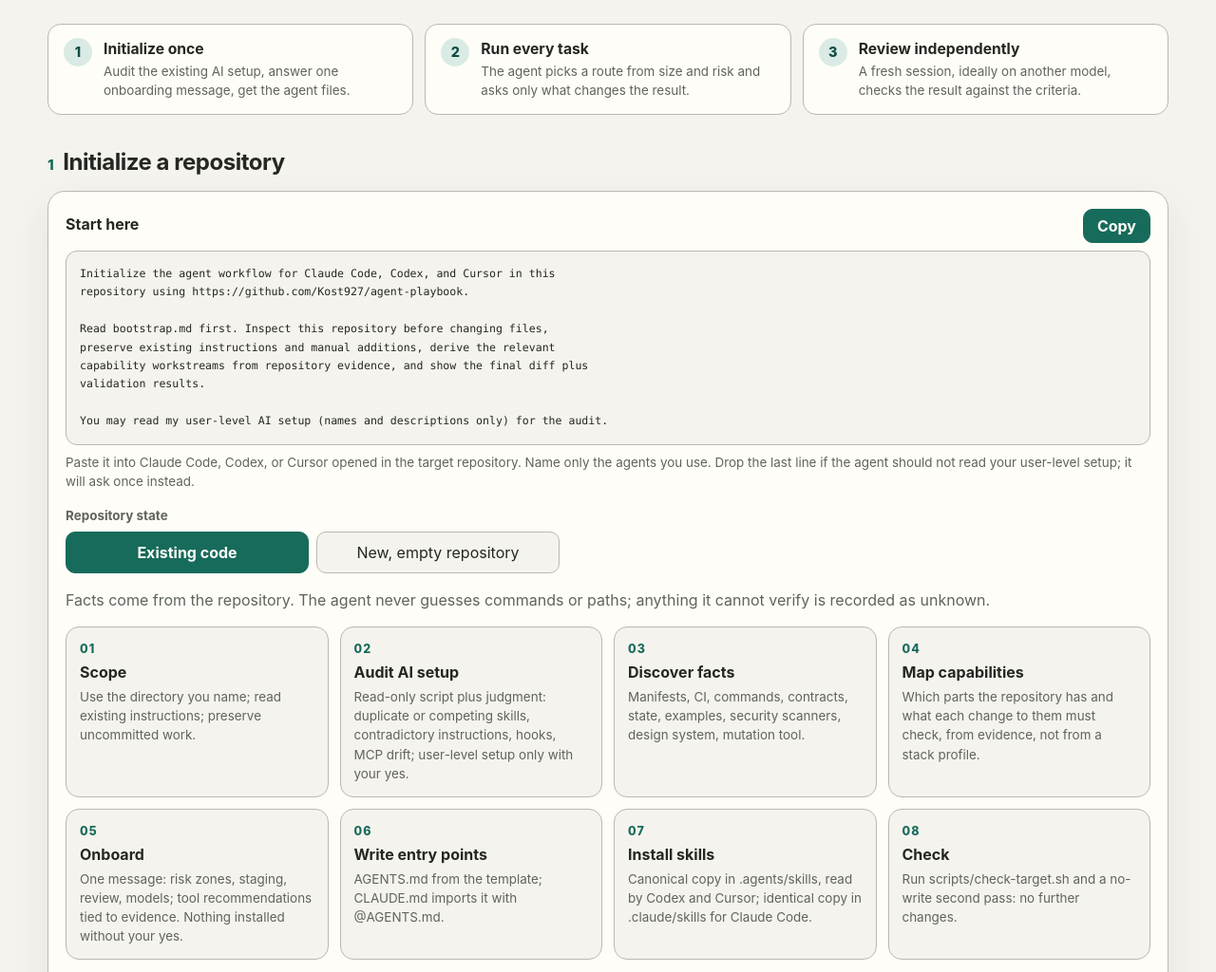
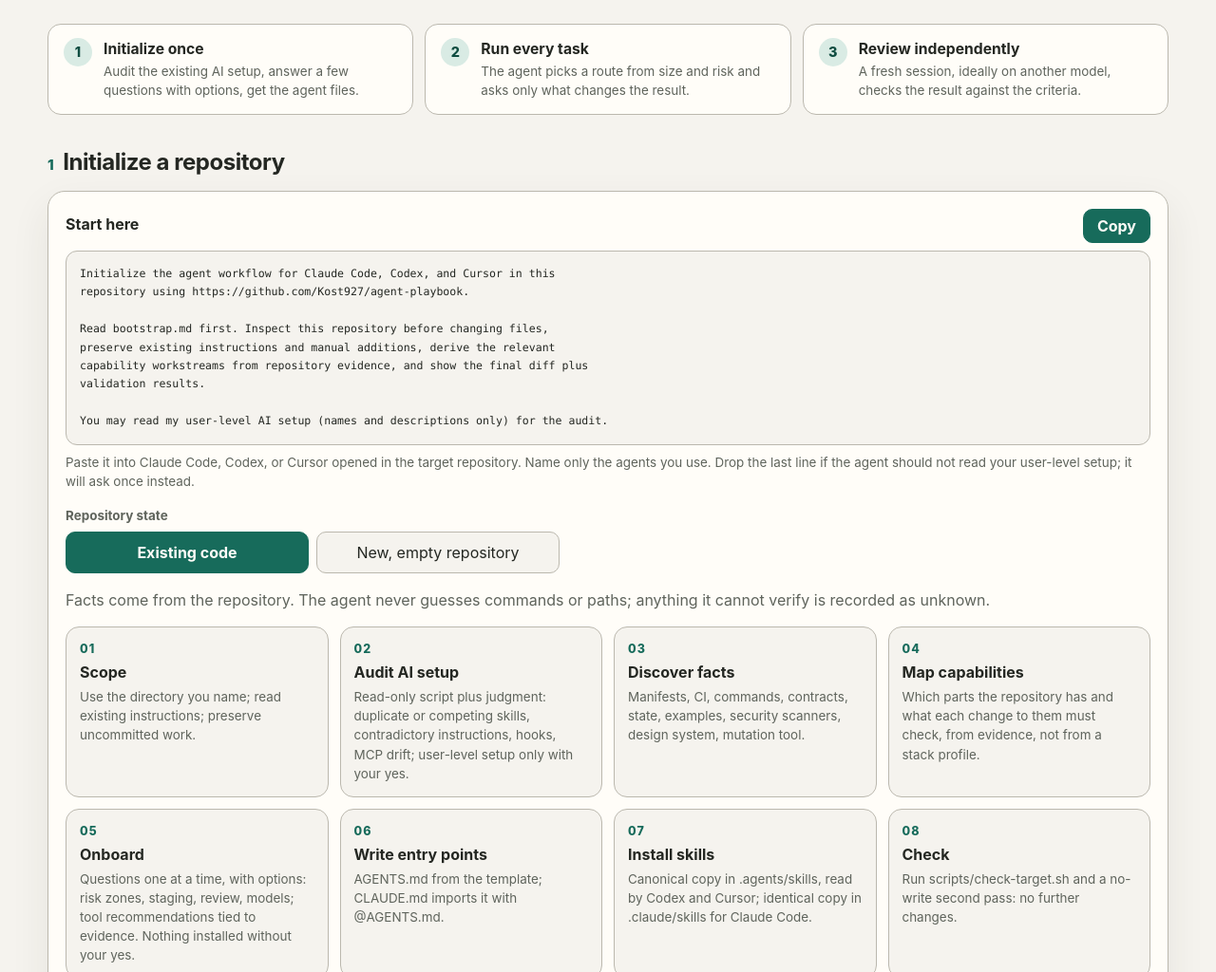
Before and after one commit to Kost927/agent-playbook, a plain HTML site: page docs/flow.html in a window 1280 px wide. Shown: the part 262-1286 px from the top of the page at 95% size. Drawn offline with Linux system fonts and the light colour scheme.

Commit message:
Ask one decision at a time with options (structured question tool when available)
Co-Authored-By: Claude Opus 5.5 <noreply@anthropic.com>

```diff
--- a/docs/flow.html
+++ b/docs/flow.html
@@ -543,7 +543,7 @@
         taskTitle: "Run a task",
         "overviewLabel": "How it works",
         "ov1t": "Initialize once",
-        "ov1d": "Audit the existing AI setup, answer one onboarding message, get the agent files.",
+        "ov1d": "Audit the existing AI setup, answer a few questions with options, get the agent files.",
         "ov2t": "Run every task",
         "ov2d": "The agent picks a route from size and risk and asks only what changes the result.",
         "ov3t": "Review independently",
@@ -577,7 +577,7 @@
               ["Audit AI setup", "Read-only script plus judgment: duplicate or competing skills, contradictory instructions, hooks, MCP drift; user-level setup only with your yes."],
               ["Discover facts", "Manifests, CI, commands, contracts, state, examples, security scanners, design system, mutation tool."],
               ["Map capabilities", "Which parts the repository has and what each change to them must check, from evidence, not from a stack profile."],
-              ["Onboard", "One message: risk zones, staging, review, models; tool recommendations tied to evidence. Nothing installed without your yes."],
+              ["Onboard", "Questions one at a time, with options: risk zones, staging, review, models; tool recommendations tied to evidence. Nothing installed without your yes."],
               ["Write entry points", "AGENTS.md from the template; CLAUDE.md imports it with @AGENTS.md."],
               ["Install skills", "Canonical copy in .agents/skills, read by Codex and Cursor; identical copy in .claude/skills for Claude Code."],
               ["Check", "Run scripts/check-target.sh and a no-write second pass: no further changes."]
@@ -591,7 +591,7 @@
               ["Detect", "No manifests or source files; playbook files do not count."],
               ["Audit AI setup", "Read-only script plus judgment: duplicate or competing skills, contradictory instructions, hooks, MCP drift; user-level setup only with your yes."],
               ["Interview", "One question at a time, with a recommendation; nothing the README already answers."],
-              ["Onboard", "One message: risk zones, staging, review, models; tool recommendations tied to evidence. Nothing installed without your yes."],
+              ["Onboard", "Questions one at a time, with options: risk zones, staging, review, models; tool recommendations tied to evidence. Nothing installed without your yes."],
               ["Choose a stack", "Two or three options with trade-offs; you decide. \"You decide\" keeps the ADR proposed."],
               ["Record", "Product brief (draft until you confirm) and stack ADR."],
               ["Plan", "Maps with planned entries; a scaffolding task, blocked until the ADR is accepted."],
@@ -615,7 +615,7 @@
           discover: ["Discover", "Map reality", ["Read local rules and maps", "Find affected units and consumers", "Look first, ask second"]],
           route: ["Route", "Choose depth", ["Size signals set a default", "Risk always overrides size", "Escalate when risk rises"]],
           specify: ["Specify", "Agree on behavior", ["Goals and user stories", "Typed criteria: happy, error, edge…", "UX flow, architecture when triggered"]],
-          checkpoint: ["Checkpoint", "Wait for approval", ["One message, recommendations first", "Zero questions is a warning sign", "Then a fresh session"]],
+          checkpoint: ["Checkpoint", "Wait for approval", ["One summary, then questions one at a time", "Zero questions is a warning sign", "Then a fresh session"]],
           test: ["Test", "Derive evidence", ["Tests commit first, separate context", "Meaningful failure first", "Implementer never edits them"]],
           implement: ["Implement", "Change narrowly", ["About a day, about 500 lines", "Task: and AC: in commits", "Verified commands only"]],
           review: ["Review", "Verify independently", ["Acceptance check in the running app", "Another model family", "check-tests-diff plus test diff", "Clean checkout on Full"]],
@@ -635,7 +635,7 @@
         taskTitle: "Виконання задачі",
         "overviewLabel": "Як це працює",
         "ov1t": "Ініціалізувати один раз",
-        "ov1d": "Аудит наявних AI-налаштувань, одне онбоардинг-повідомлення, файли для агентів.",
+        "ov1d": "Аудит наявних AI-налаштувань, кілька питань з варіантами, файли для агентів.",
         "ov2t": "Вести кожну задачу",
         "ov2d": "Агент обирає маршрут за розміром і ризиком і питає лише те, що змінює результат.",
         "ov3t": "Незалежне ревʼю",
@@ -669,7 +669,7 @@
               ["Аудит AI", "Скрипт лише для читання плюс судження агента: дублікати й конкуренти серед skills, суперечливі інструкції, хуки, розбіжності MCP; твої глобальні налаштування тільки з твого «так»."],
               ["Факти", "Маніфести, CI, команди, контракти, стан, приклади, сканери безпеки, дизайн-система, інструмент мутаційних тестів."],
               ["Карта можливостей", "Які частини є в репозиторії і що треба перевіряти при їх зміні — з фактів, а не з профілю стеку."],
-              ["Онбоардинг", "Одне повідомлення: зони ризику, staging, ревʼю, моделі; поради щодо інструментів з доказами. Нічого не встановлюється без твого «так»."],
+              ["Онбоардинг", "Питання по одному, з варіантами: зони ризику, staging, ревʼю, моделі; поради щодо інструментів з доказами. Нічого не встановлюється без твого «так»."],
               ["Точки входу", "AGENTS.md за шаблоном; CLAUDE.md імпортує його через @AGENTS.md."],
               ["Skills", "Основна копія в .agents/skills, її читають Codex і Cursor; ідентична копія в .claude/skills для Claude Code."],
               ["Перевірка", "scripts/check-target.sh і повторний прохід без запису: змін бути не повинно."]
@@ -683,7 +683,7 @@
               ["Розпізнати", "Немає маніфестів і коду; файли playbook не враховуються."],
               ["Аудит AI", "Скрипт лише для читання плюс судження агента: дублікати й конкуренти серед skills, суперечливі інструкції, хуки, розбіжності MCP; твої глобальні налаштування тільки з твого «так»."],
               ["Інтерв'ю", "Одне питання за раз, з рекомендацією; без того, що вже є в README."],
-              ["Онбоардинг", "Одне повідомлення: зони ризику, staging, ревʼю, моделі; поради щодо інструментів з доказами. Нічого не встановлюється без твого «так»."],
+              ["Онбоардинг", "Питання по одному, з варіантами: зони ризику, staging, ревʼю, моделі; поради щодо інструментів з доказами. Нічого не встановлюється без твого «так»."],
               ["Вибір стеку", "2–3 варіанти з trade-offs; рішення за тобою. «Вирішуй сам» лишає ADR у статусі proposed."],
               ["Записати", "Product brief (draft, доки ти не підтвердиш) і ADR стеку."],
               ["Спланувати", "Карти з пунктами planned; задача scaffolding заблокована, доки ADR не прийнято."],
@@ -707,7 +707,7 @@
           discover: ["Discover", "Зрозуміти реальність", ["Прочитати локальні правила й карти", "Знайти зачеплені модулі й споживачів", "Спершу шукати, потім питати"]],
           route: ["Route", "Обрати глибину", ["Ознаки розміру дають старт", "Ризик важить більше за розмір", "Підняти маршрут, якщо ризик зріс"]],
           specify: ["Specify", "Погодити поведінку", ["Цілі й user stories", "Типи критеріїв: happy, error, edge…", "UX-flow, архітектура — за потреби"]],
-          checkpoint: ["Checkpoint", "Чекати підтвердження", ["Одне повідомлення, рекомендації спершу", "Нуль питань — тривожний знак", "Далі свіжа сесія"]],
+          checkpoint: ["Checkpoint", "Чекати підтвердження", ["Підсумок, потім питання по одному", "Нуль питань — тривожний знак", "Далі свіжа сесія"]],
           test: ["Test", "Отримати докази", ["Тести окремим комітом, інший контекст", "Спершу змістовне падіння", "Імплементер їх не змінює"]],
           implement: ["Implement", "Змінювати точково", ["Близько дня, близько 500 рядків", "Task: і AC: у комітах", "Лише перевірені команди"]],
           review: ["Review", "Незалежна перевірка", ["Перевірка приймання в запущеному застосунку", "Інша родина моделей", "check-tests-diff і тестовий diff", "Чистий checkout на Full"]],
```
Also changed, not shown: 11 other files.
